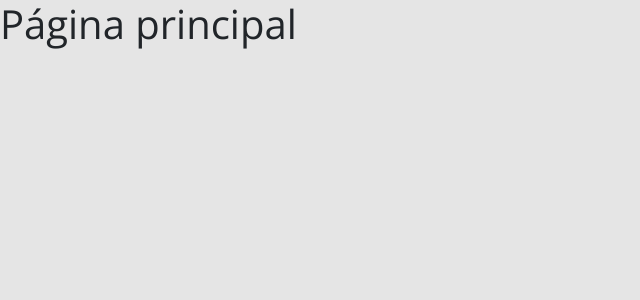
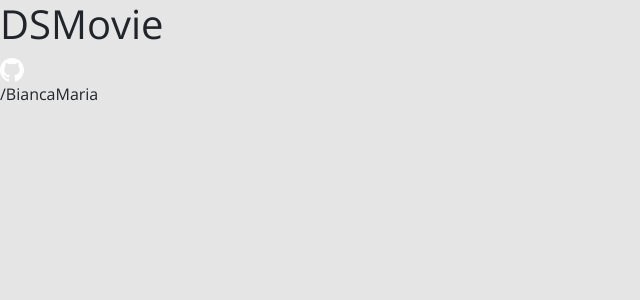
Before and after one commit to BiancaMaria/dsmovie, a React (Create React App) app in the folder frontend/: page / in a window 1280 px wide. Shown: the top 300 px of the page, without its empty margins (0-640 px from the left). Built offline with nearby package versions, Linux system fonts and the light colour scheme.

Commit message:
:lipstick: Insercao da logo do github.svg

```diff
--- a/frontend/src/App.tsx
+++ b/frontend/src/App.tsx
@@ -1,6 +1,21 @@
+import {ReactComponent as GithubIcon} from './assets/img/github.svg';
+
 function App() {
   return (
-    <h1>Página principal</h1>
+    <header>
+      <nav>
+        <div>
+          <h1>DSMovie</h1>
+          <a href="https://github.com/BiancaMaria">
+            <div>
+              <GithubIcon/>
+              <p>/BiancaMaria</p>
+            </div>
+          </a>
+
+        </div>
+      </nav>
+    </header>
   );
 }
 
```
Also changed, not shown: frontend/src/assets/img/github.svg (added).
